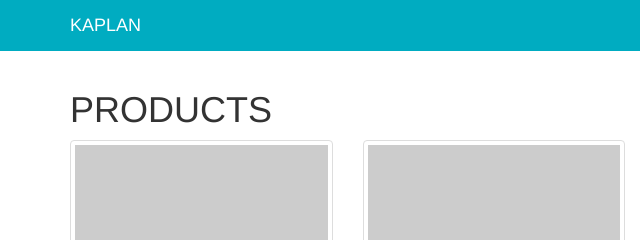
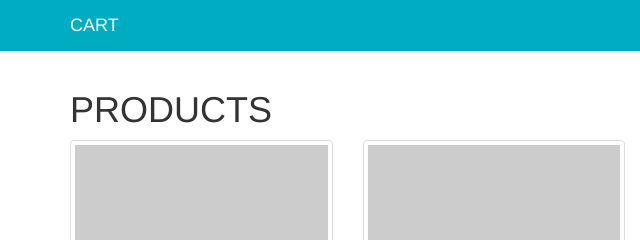
Before and after one commit to pwaykole/angular-cart, a plain HTML site: page index.html in a window 1280 px wide. Shown: the top 240 px of the page, 0-640 px from the left. Drawn offline with nearby package versions, Linux system fonts and the light colour scheme; placeholder pictures from the web are drawn by us.

Commit message:
I have changed the header name

```diff
--- a/index.html
+++ b/index.html
@@ -32,7 +32,7 @@
                     <span class="icon-bar"></span>
                     <span class="icon-bar"></span>
                 </button>
-                <a class="navbar-brand" href="#">KAPLAN</a>
+                <a class="navbar-brand" href="#">CART</a>
             </div>
         </div>
         <!-- /.container -->
```
